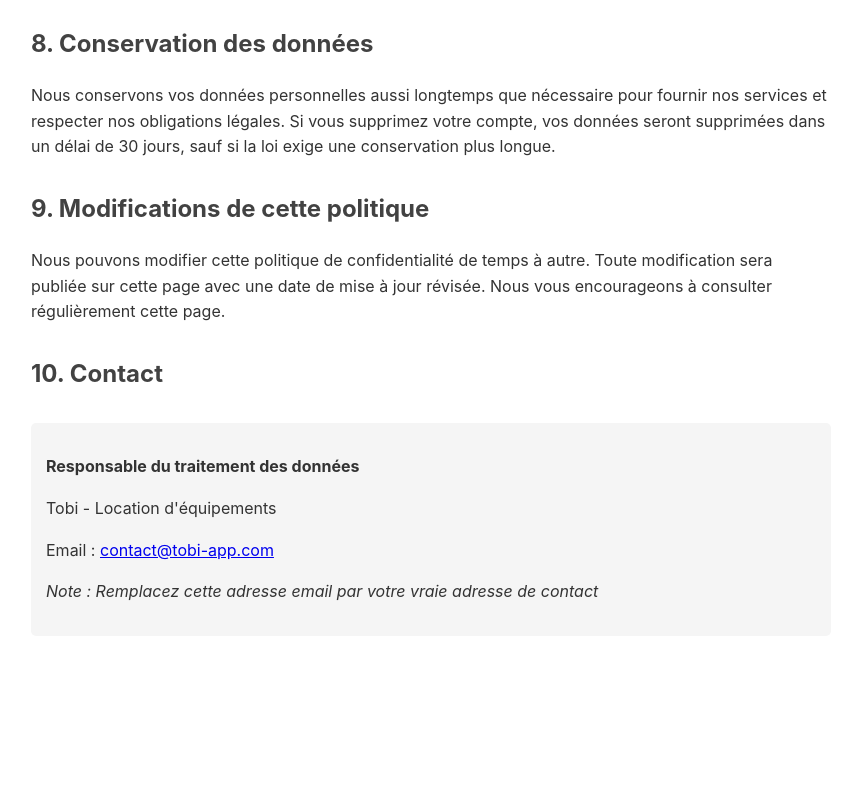
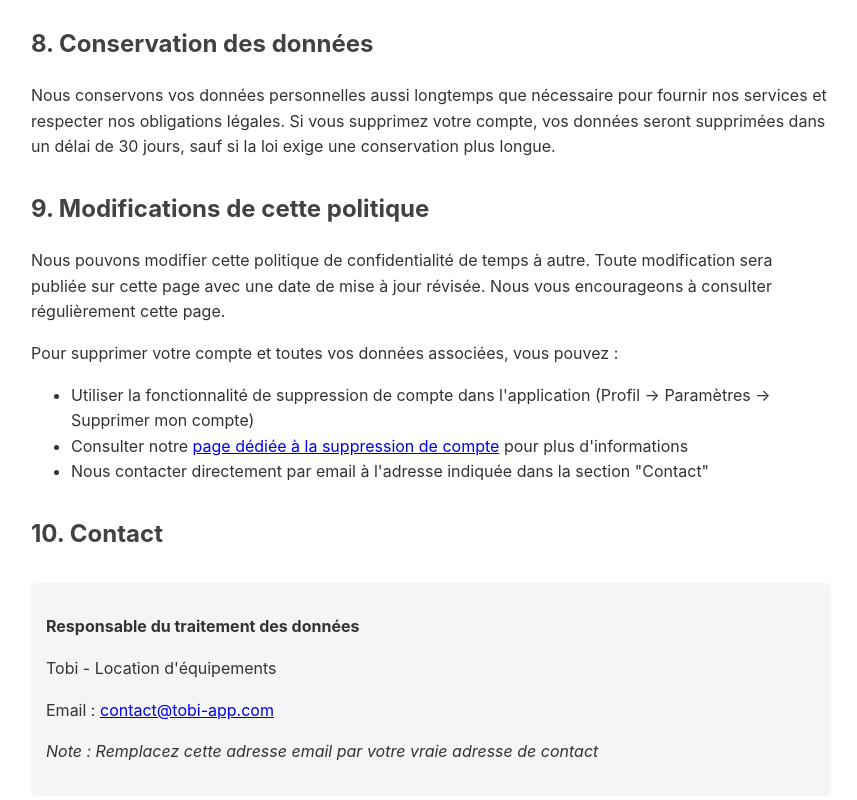
Before and after one commit to Desire010/tobi-legal, a plain HTML site: page privacy-policy.html in a window 1280 px wide. Shown: the part 2046-2846 px from the top of the page, without its empty margins (209-1066 px from the left). Before the commit the page ends 2702 px from the top, so only its background shows below. Drawn offline with Linux system fonts and the light colour scheme.

Commit message:
Update privacy-policy.html

```diff
--- a/privacy-policy.html
+++ b/privacy-policy.html
@@ -133,6 +133,15 @@
         régulièrement cette page.
     </p>
 
+    <p>
+        Pour supprimer votre compte et toutes vos données associées, vous pouvez :
+    </p>
+    <ul>
+        <li>Utiliser la fonctionnalité de suppression de compte dans l'application (Profil → Paramètres → Supprimer mon compte)</li>
+        <li>Consulter notre <a href="account-deletion.html">page dédiée à la suppression de compte</a> pour plus d'informations</li>
+        <li>Nous contacter directement par email à l'adresse indiquée dans la section "Contact"</li>
+    </ul>
+
     <h2>10. Contact</h2>
     <div class="contact">
         <p><strong>Responsable du traitement des données</strong></p>
```
